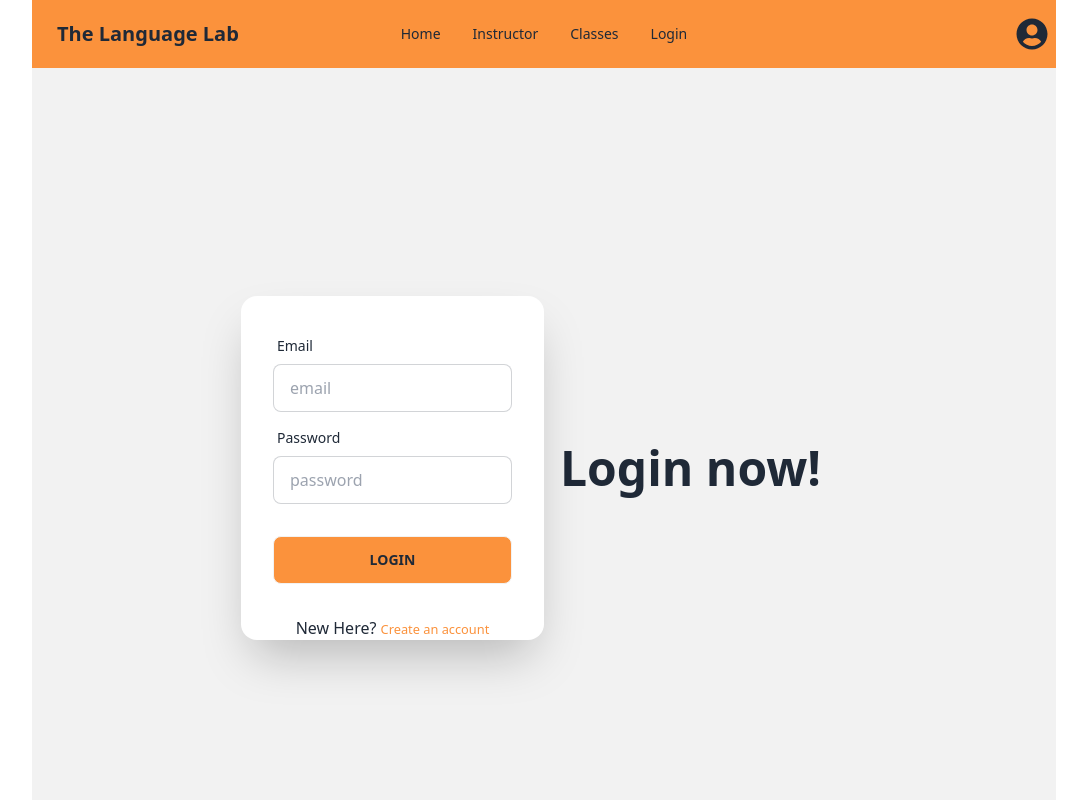
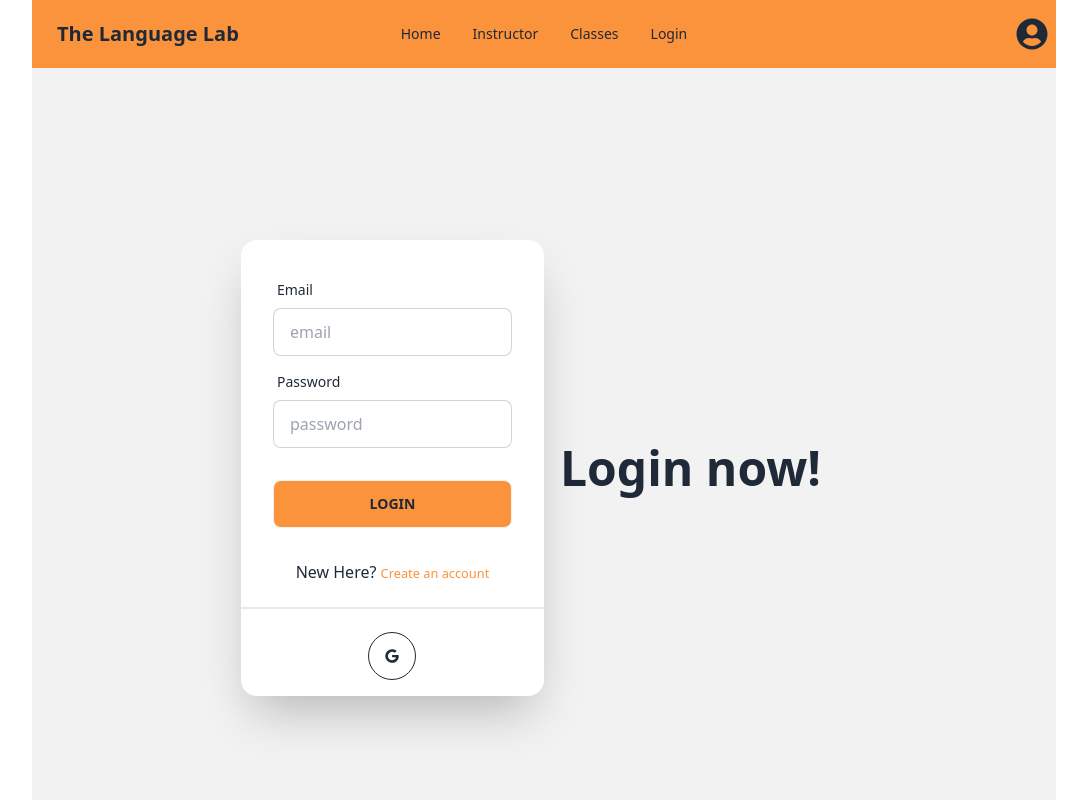
Before and after one commit to LeviathanS11/The-Language-Lab-Client, a React (Vite) app: page /login in a window 1280 px wide. Shown: the top 800 px of the page, without its empty margins (96-1183 px from the left). Built offline with nearby package versions, Linux system fonts and the light colour scheme; no server answers.

Commit message:
google sign in

```diff
--- a/src/Provider/AuthProvider.jsx
+++ b/src/Provider/AuthProvider.jsx
@@ -1,12 +1,14 @@
 import React, { useEffect, useState } from 'react';
 import app from '../firebase/firbase_config';
 import { createContext } from 'react';
-import {createUserWithEmailAndPassword, getAuth, onAuthStateChanged, signInWithEmailAndPassword, signInWithPopup, signOut, updateProfile} from "firebase/auth";
+import {GoogleAuthProvider, createUserWithEmailAndPassword, getAuth, onAuthStateChanged, signInWithEmailAndPassword, signInWithPopup, signOut, updateProfile} from "firebase/auth";
 
 export const AuthContext=createContext(null);
 const auth=getAuth(app)
 
 const AuthProvider = ({children}) => {
+
+    const googleProvider=new GoogleAuthProvider();
 
     const [user,setUser]=useState(null)
     const [loading,setLoading]=useState(true);
--- /dev/null
+++ b/src/SignUp-Login/GoogleSignIn.jsx
@@ -0,0 +1,34 @@
+import React from 'react';
+import { useContext } from 'react';
+import { AuthContext } from '../Provider/AuthProvider';
+import { useLocation, useNavigate } from 'react-router-dom';
+import { FaGoogle } from "react-icons/fa";
+
+const GoogleSignIn = () => {
+    const { googleSignIn } = useContext(AuthContext)
+    const navigate = useNavigate();
+    const location = useLocation();
+
+    const handleGoogleSignIn = () => {
+        googleSignIn()
+            .then(resut => {
+                const loggedInUser = resut.user;
+                console.log(loggedInUser)
+            })
+            .catch(error => {
+                console.log(error.message)
+            })
+    }
+    return (
+        <div>
+            <div className="divider"></div>
+            <div className="w-full text-center my-4">
+                <button onClick={handleGoogleSignIn} className="btn btn-circle btn-outline">
+                    <FaGoogle></FaGoogle>
+                </button>
+            </div>
+        </div>
+    );
+};
+
+export default GoogleSignIn;
--- a/src/SignUp-Login/Login.jsx
+++ b/src/SignUp-Login/Login.jsx
@@ -3,6 +3,7 @@ import { AuthContext } from '../Provider/AuthProvider';
 import { Link, useLocation, useNavigate } from 'react-router-dom';
 import { Helmet } from 'react-helmet-async';
 import Swal from 'sweetalert2';
+import GoogleSignIn from './GoogleSignIn';
 
 const Login = () => {
     const{signIn}=useContext(AuthContext);
@@ -62,7 +63,7 @@ const Login = () => {
                        <div className='text-center'>
                        <p>New Here? <small className='text-orange-400'><Link to="/signup">Create an account</Link> </small></p>
                        </div>
-                        {/* <SocialLogin></SocialLogin> */}
+                        <GoogleSignIn></GoogleSignIn>
                     </div>
                 </div>
             </div>
```
